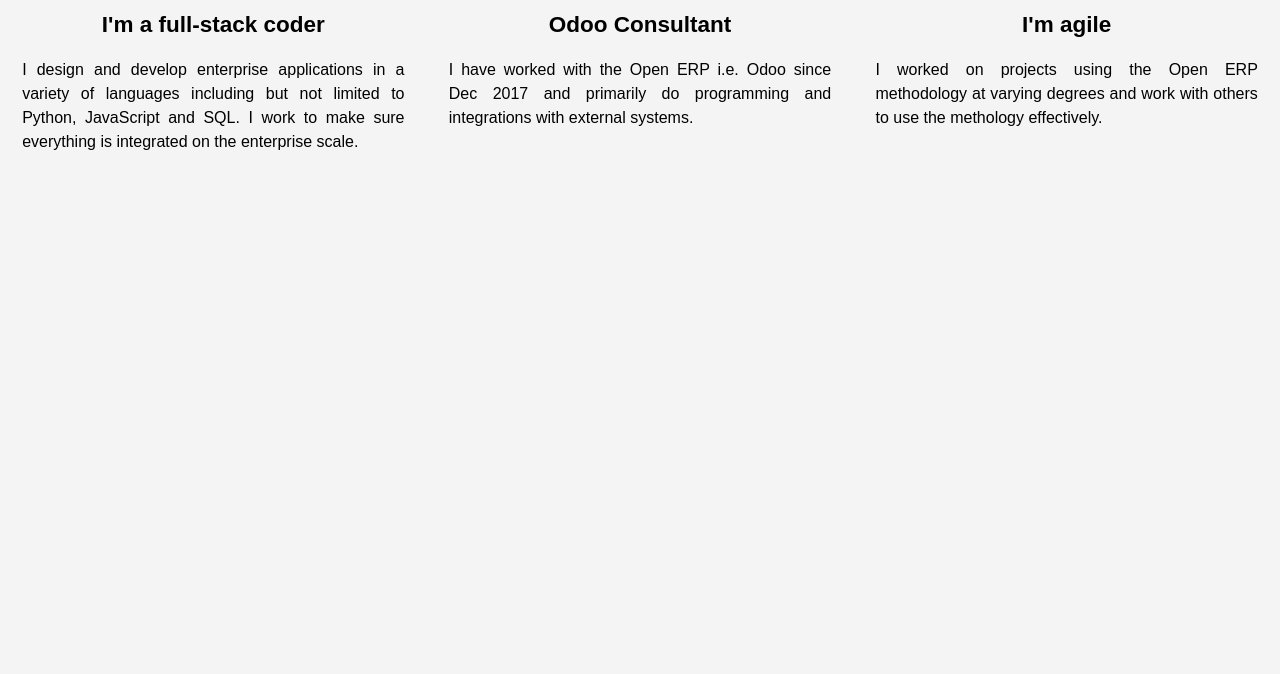
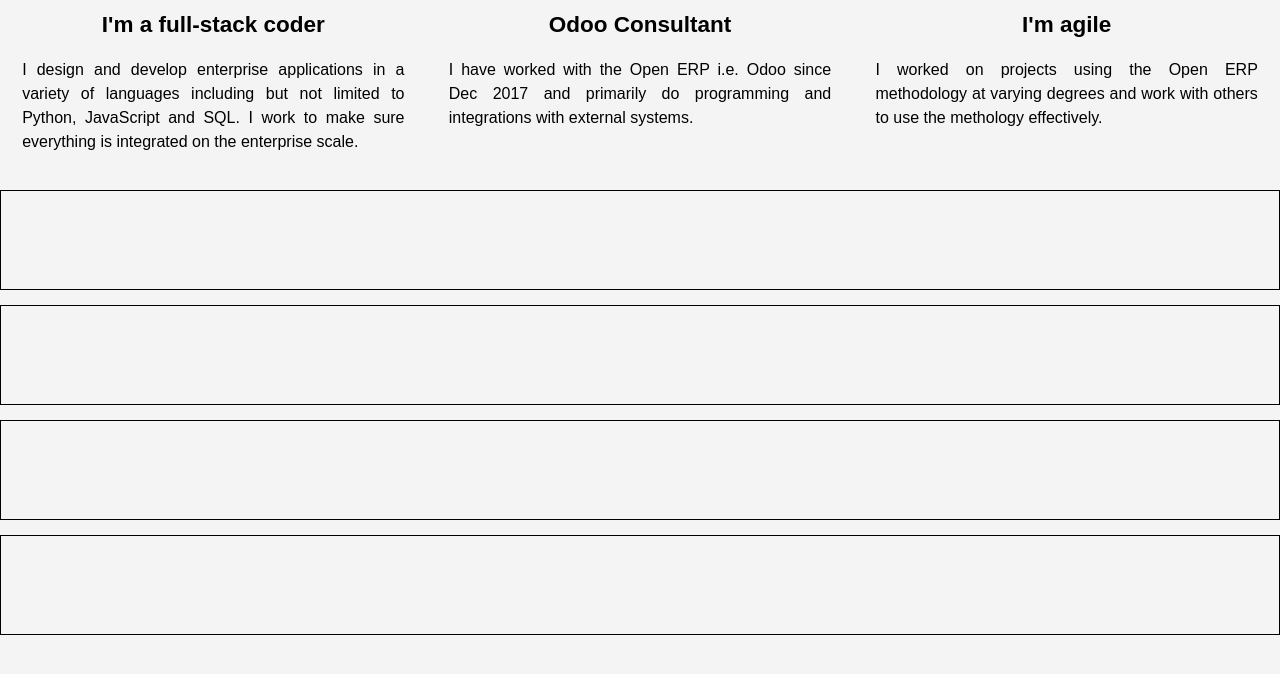
Before and after one commit to nishiniket/portfolio, a plain HTML site: page src/index.html in a window 1280 px wide. Shown: the part 1075-1749 px from the top of the page. Before the commit the page ends 1318 px from the top, so only its background shows below. Drawn offline with Linux system fonts and the light colour scheme.

Commit message:
partial commit for grid view

```diff
--- a/src/index.html
+++ b/src/index.html
@@ -19,8 +19,8 @@
                 <nav>
                     <ul>
                         <li><a href="#hero_image">Home</a></li>
-                        <li><a href="#personal_projects">Overview</a></li>
-                        <li><a href="#">Projects</a></li>
+                        <li><a href="#overview">Overview</a></li>
+                        <li><a href="#grid_wrapper">Projects</a></li>
                         <li><a href="#">Contact Me</a></li>
                     </ul>
                 </nav>
@@ -38,7 +38,7 @@
         </section>
 
         <section>
-            <div id="personal_projects">
+            <div id="overview">
                 <div class="box">
                     <div class="fw_icon">
                         <i class="fa fa-github-square"></i>
@@ -68,11 +68,16 @@
                 </div>
             </div>
         </section>
-        <!--<section>-->
-            <!--<div>-->
-                <!---->
-            <!--</div>-->
-        <!--</section>-->
+
+        <section>
+            <div id="grid_wrapper">
+                <div class="grid_box1"></div>
+                <div class="grid_box2"></div>
+                <div class="grid_box3"></div>
+                <div class="grid_box4"></div>
+            </div>
+        </section>
+
         <footer>
             <div class="container">
                 <div class="copyright">
--- a/static/css/portfolio_styles.css
+++ b/static/css/portfolio_styles.css
@@ -104,7 +104,7 @@ header nav {
 }
 
 /* Second section*/
-#personal_projects {
+#overview {
     display: flex;
     flex-wrap: wrap;
     justify-content: space-around;
@@ -112,7 +112,7 @@ header nav {
     /*flex-direction: column;*/
 }
 
-/*#personal_projects > div {
+/*#overview > div {
     border: 1px solid #ccc;
 }*/
 .box {
@@ -138,6 +138,22 @@ header nav {
     font-size: 16px;
     text-align: justify;
     text-justify: auto;
+}
+
+/* Grid View*/
+#grid_wrapper {
+    display: grid;
+    /*
+    grid-template-columns: 25% 50% 25%;
+    grid-template-columns: 1fr 2fr 1fr;
+    grid-template-columns: repeat(3, 1fr);
+    */
+    grid-gap: 1em;
+    /*grid-auto-rows: 100px;*/
+    grid-auto-rows: minmax(100px, auto);
+}
+#grid_wrapper .grid_box1, .grid_box2, .grid_box3, .grid_box4 {
+    border: 1px solid black;
 }
 
 /*Footer*/
```
